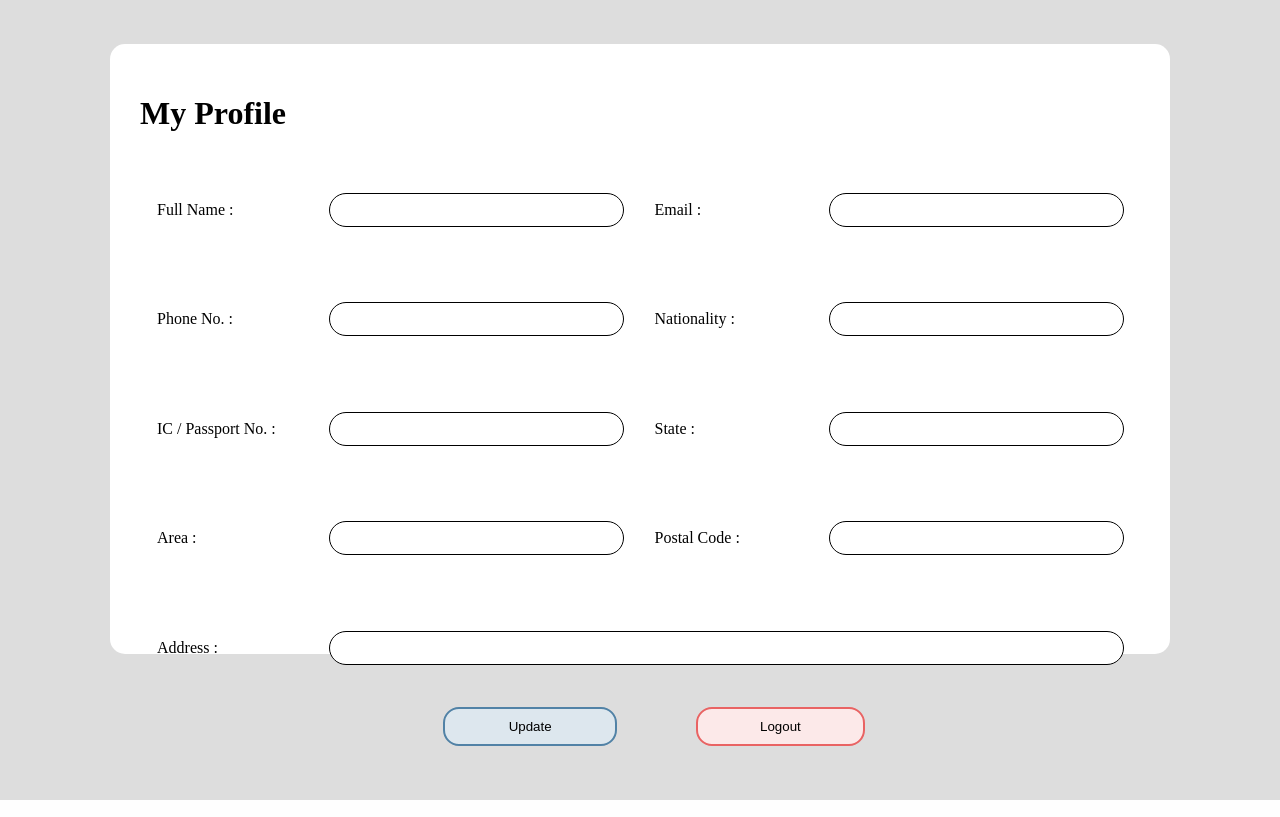
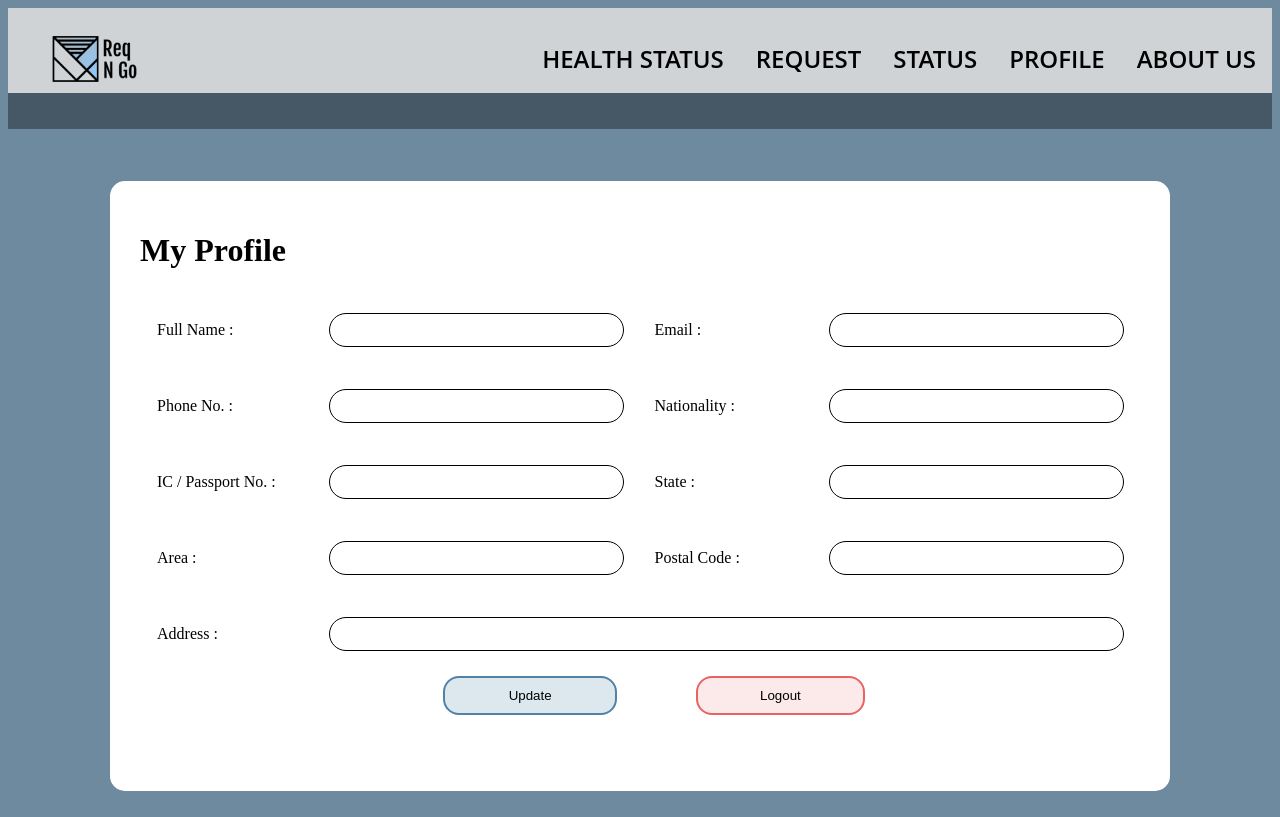
Before and after one commit to azri41/Req-N-Go, a PHP site: page /pages/user/profile/_Profile.php in a window 1280 px wide. Run offline with PHP 8.4, Linux system fonts and the light colour scheme.

Commit message:
navi bar

```diff
--- a/pages/user/profile/_Profile.php
+++ b/pages/user/profile/_Profile.php
@@ -3,10 +3,32 @@
 
 <head>
     <style>
-        .aboutus {
-            background-color: #ddd;
+        ul{
+            list-style-type: none;
+            background-color: #CFD3D6;
+            margin: 0;
+        }
+        li{
+            margin-top: 20px;
+            float: left;
+        }
+        li a{
+            font-family: open sans;
+            font-size: 24px;
+            font-weight: 600;
+            display: block;
+            color: black;
+            text-align: center;
+            padding: 14px 16px;
+            text-decoration: none;
+        }
+        li a:hover:not(.active){
+          color: white;
         }
 
+        .navRight {
+          float: right;
+        }
         .formsheet {
             width: 1000px;
             height: 550px;
@@ -16,24 +38,20 @@
             margin-left: auto;
             margin-right: auto;
         }
-
         .formsize {
             width: 20%;
             padding: 20px;
         }
-
         .attribute {
             width: 10%;
             padding: 15px;
         }
-
         .textspace {
             border-radius: 25px;
             border: 1px solid black;
             width: 100%;
             height: 30px;
         }
-
         .btn {
             padding: 10px;
             width: 70%;
@@ -42,12 +60,10 @@
             color: black;
             border: 2px solid #5182A6;
         }
-
         .btn:hover {
             background-color: #87abc4;
             color: white;
         }
-
         .btn1 {
             padding: 10px;
             width: 70%;
@@ -56,7 +72,6 @@
             color: black;
             border: 2px solid #e96363;
         }
-
         .btn1:hover {
             background-color: #f2a6a6;
             color: white;
@@ -69,7 +84,18 @@
     </script>
 </head>
 
-<body class="aboutus">
+<body style="background-color: #6E8A9E ">
+    <ul>
+        <img src="../../../img/Logo.png" alt="Logo.png">
+        <div class="navRight">
+            <li><a href="#home">HEALTH STATUS</a></li>
+            <li><a href="#request">REQUEST</a></li>
+            <li><a href="#status">STATUS</a></li>
+            <li><a href="#profile">PROFILE</a></li>
+            <li><a href="#about">ABOUT US</a></li>
+        </div>
+    </ul>
+    <p style="background-color: #465865; color: #394d60; margin-top: 0px;"><br><br></p>
     <br><br>
     <form class="formsheet" action="Profile-check.php" method='post'>
         <h1> My Profile</h1>
@@ -80,7 +106,7 @@
         <?php if (isset($_GET['success'])) { ?>
             <p class="success"><?php echo $_GET['success']; ?></p>
         <?php } ?>
-        <table style="height:100%;">
+        <table>
 
             <tr>
                 <td class="attribute">Full Name :</td>
```
Also changed, not shown: pages/user/homescreen/about-us.php (+4 -6 lines).
